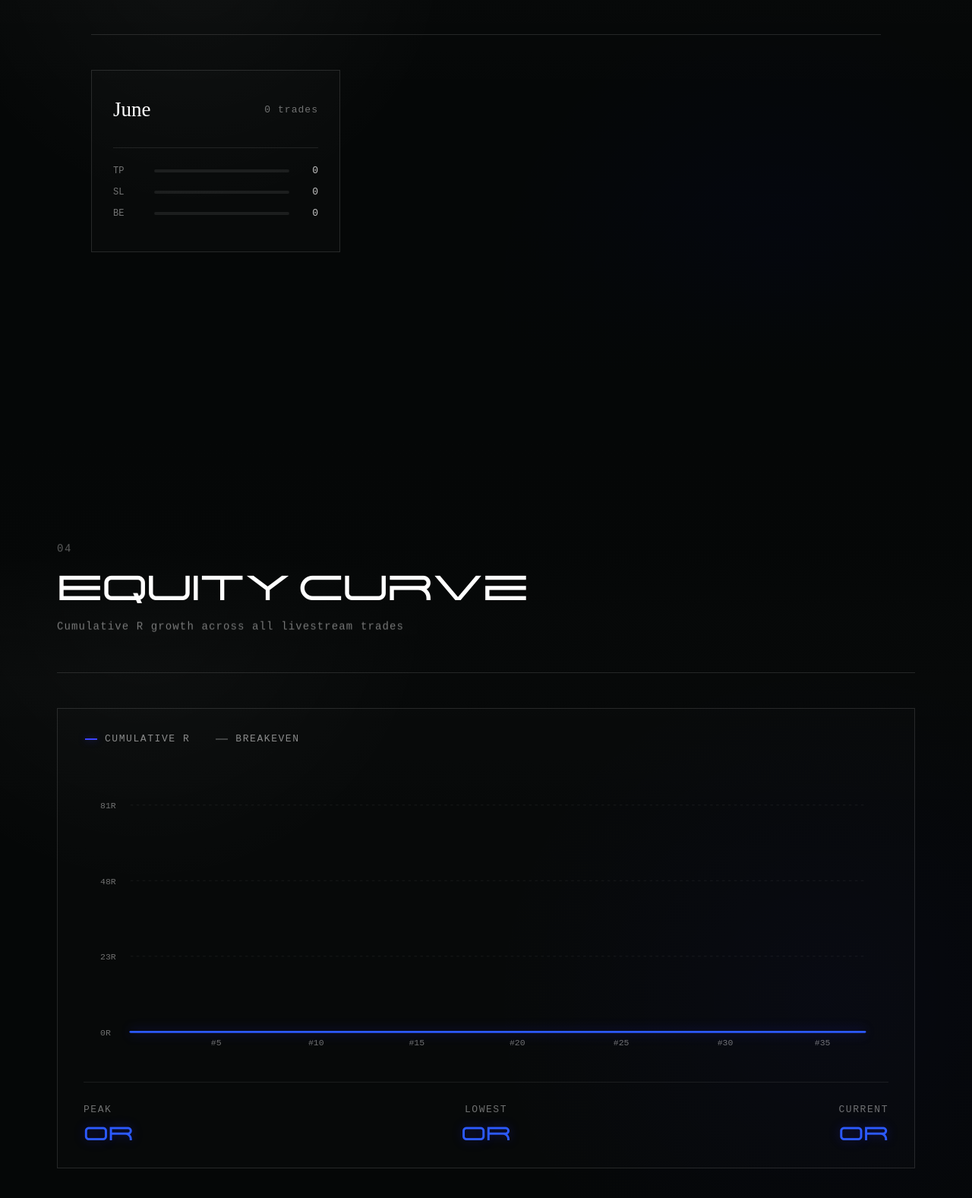
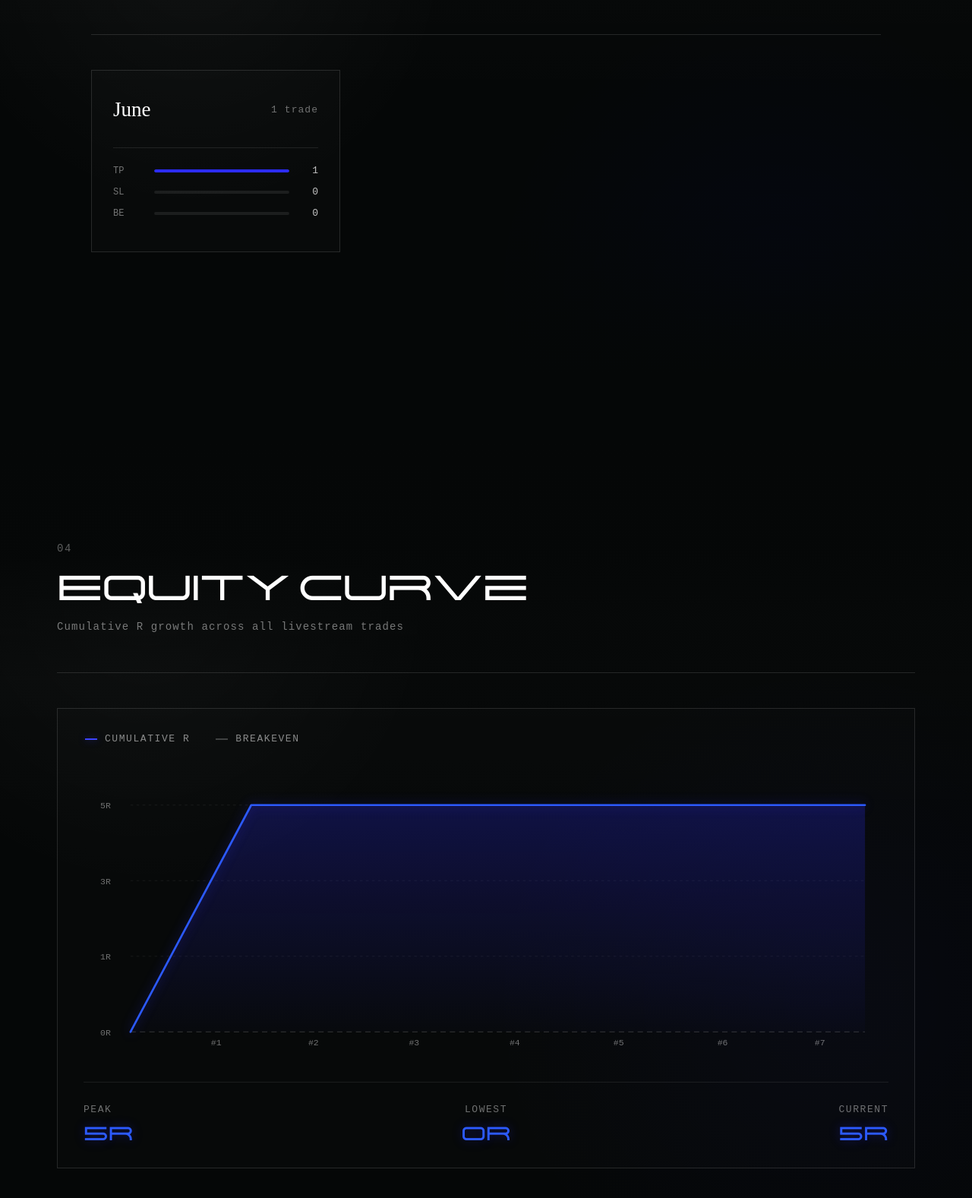
Before and after one commit to rupitrik09/TrackRecord, a plain HTML site: page index.html in a window 1280 px wide. Shown: the part 2631-4208 px from the top of the page at 76% size. Drawn offline with Linux system fonts and the light colour scheme.

Commit message:
Update index.html

```diff
--- a/index.html
+++ b/index.html
@@ -1529,12 +1529,12 @@
             <!-- TRADE 1 -->
             <div style="display:grid; grid-template-columns:80px 250px 240px 255px 250px 245px 100px; padding:22px 0; border-bottom:1px solid rgba(255,255,255,0.06); align-items:center;">
                 <span style="color:rgba(255,255,255,0.5); font-family:Arial; font-size:13px;"># 01</span>
-                <span style="color:rgba(255,255,255,0.8); font-family:Arial; font-size:13px;">*</span>
-                <span style="color:rgba(255,255,255,0.8); font-family:Arial; font-size:13px;">*</span>
-                <span><span style="background:rgba(255,255,255,0.1); border:1px solid rgba(255,255,255,0.2); padding:4px 16px; border-radius:20px; color:#fff; font-size:11px;">*</span></span>
-                <span style="color:rgba(255,255,255,0.8); font-family:Arial; font-size:13px;">*</span>
-                <span style="color:rgba(255,255,255,0.8); font-family:Arial; font-size:13px;">*</span>
-                <span style="color:rgba(255,255,255,0.8); font-family:Arial; font-size:13px;">*</span>
+                <span style="color:rgba(255,255,255,0.8); font-family:Arial; font-size:13px;">01 Jun 2026</span>
+                <span style="color:rgba(255,255,255,0.8); font-family:Arial; font-size:13px;">EURUSD</span>
+                <span><span style="background:rgba(44,90,255,0.16); border:1px solid rgba(44,90,255,0.45); padding:4px 16px; border-radius:20px; color:#fff; font-size:11px;">SELL</span></span>
+                <span style="color:#2c5aff; font-family:Arial; font-size:13px; font-weight:600;">TP +5R</span>
+                <span style="color:rgba(255,255,255,0.8); font-family:Arial; font-size:13px;">1</span>
+                <span style="color:rgba(255,255,255,0.8); font-family:Arial; font-size:13px;">1:5</span>
             </div>
         </div>
     </div>
@@ -1555,14 +1555,14 @@
                 <div class="monthly-card">
                     <div class="monthly-card-top">
                         <div class="monthly-name">June</div>
-                        <div class="monthly-trades">0 trades</div>
+                        <div class="monthly-trades">1 trade</div>
                     </div>
                     <div class="monthly-card-line"></div>
 
                     <div class="monthly-row">
                         <div class="monthly-label">TP</div>
-                        <div class="monthly-bar"><span class="monthly-fill tp" style="width:0%;"></span></div>
-                        <div class="monthly-value">0</div>
+                        <div class="monthly-bar"><span class="monthly-fill tp" style="width:100%;"></span></div>
+                        <div class="monthly-value">1</div>
                     </div>
 
                     <div class="monthly-row">
@@ -1617,24 +1617,24 @@
                     <line class="equity-grid-line" x1="70" y1="275" x2="1165" y2="275"/>
                     <line class="equity-break-line" x1="70" y1="385" x2="1165" y2="385"/>
 
-                    <text class="equity-axis-text" x="25" y="60">81R</text>
-                    <text class="equity-axis-text" x="25" y="170">48R</text>
-                    <text class="equity-axis-text" x="25" y="280">23R</text>
+                    <text class="equity-axis-text" x="25" y="60">5R</text>
+                    <text class="equity-axis-text" x="25" y="170">3R</text>
+                    <text class="equity-axis-text" x="25" y="280">1R</text>
                     <text class="equity-axis-text" x="25" y="390">0R</text>
 
                     <path class="equity-area"
-                        d="M70,385 L1165,385 L1165,385 L70,385 Z" />
+                        d="M70,385 L1165,385 L1165,55 L250,55 L70,385 Z" />
 
                     <path id="equityCurvePath" class="equity-curve"
-                        d="M70,385 L1165,385" />
-
-                    <text class="equity-axis-text" x="190" y="405">#5</text>
-                    <text class="equity-axis-text" x="335" y="405">#10</text>
-                    <text class="equity-axis-text" x="485" y="405">#15</text>
-                    <text class="equity-axis-text" x="635" y="405">#20</text>
-                    <text class="equity-axis-text" x="790" y="405">#25</text>
-                    <text class="equity-axis-text" x="945" y="405">#30</text>
-                    <text class="equity-axis-text" x="1090" y="405">#35</text>
+                        d="M70,385 L250,55 L1165,55" />
+
+                    <text class="equity-axis-text" x="190" y="405">#1</text>
+                    <text class="equity-axis-text" x="335" y="405">#2</text>
+                    <text class="equity-axis-text" x="485" y="405">#3</text>
+                    <text class="equity-axis-text" x="635" y="405">#4</text>
+                    <text class="equity-axis-text" x="790" y="405">#5</text>
+                    <text class="equity-axis-text" x="945" y="405">#6</text>
+                    <text class="equity-axis-text" x="1090" y="405">#7</text>
 
                     <!-- HOVER TOOLTIP SYSTEM -->
                     <g id="equityHoverGroup">
@@ -1659,7 +1659,7 @@
                 <div class="equity-stats">
                     <div class="equity-stat">
                         <div class="equity-stat-label">Peak</div>
-                        <div class="equity-stat-value">0R</div>
+                        <div class="equity-stat-value">5R</div>
                     </div>
 
                     <div class="equity-stat">
@@ -1669,7 +1669,7 @@
 
                     <div class="equity-stat">
                         <div class="equity-stat-label">Current</div>
-                        <div class="equity-stat-value">0R</div>
+                        <div class="equity-stat-value">5R</div>
                     </div>
                 </div>
             </div>
@@ -1824,14 +1824,14 @@
 
                 updateRoundDotRadius();
 
-                const tradeNo = Math.max(1, Math.min(35, Math.round(mapValue(point.x, 70, 1165, 1, 35))));
-                const cumulativeR = Math.max(0, Math.round(mapValue(385 - point.y, 0, 385 - 20, 0, 76)));
+                const tradeNo = 1;
+                const cumulativeR = Math.max(0, Math.min(5, Math.round(mapValue(385 - point.y, 0, 385 - 55, 0, 5))));
 
                 const oneTradeStep = (1165 - 70) / 34;
                 const previousX = Math.max(70, point.x - oneTradeStep);
                 const previousPoint = getPointOnCurveByX(equityCurvePath, previousX);
-                const previousR = Math.max(0, Math.round(mapValue(385 - previousPoint.y, 0, 385 - 20, 0, 76)));
-                let resultR = tradeNo === 1 ? 0 : cumulativeR - previousR;
+                const previousR = 0;
+                let resultR = 5;
                 const formattedResultR = resultR > 0 ? "+" + resultR + "R" : resultR + "R";
 
                 hoverLine.setAttribute("x1", point.x);
```
